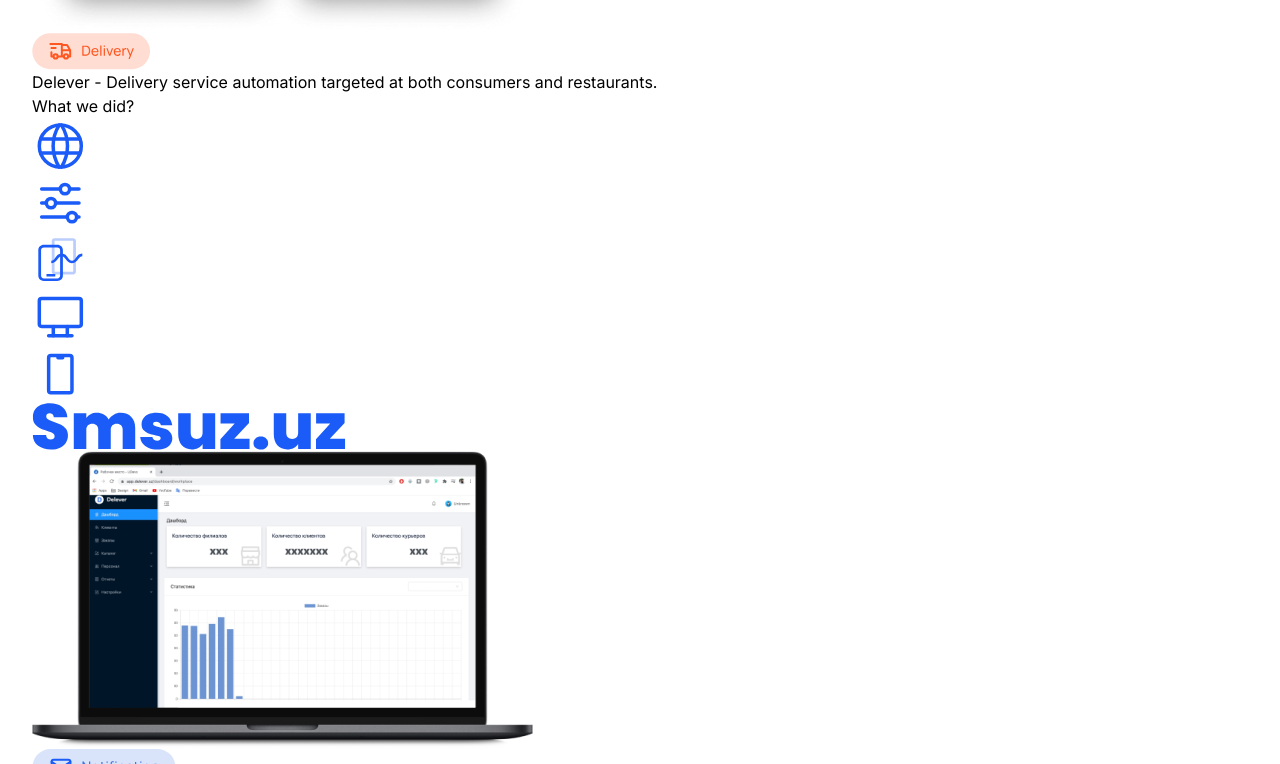
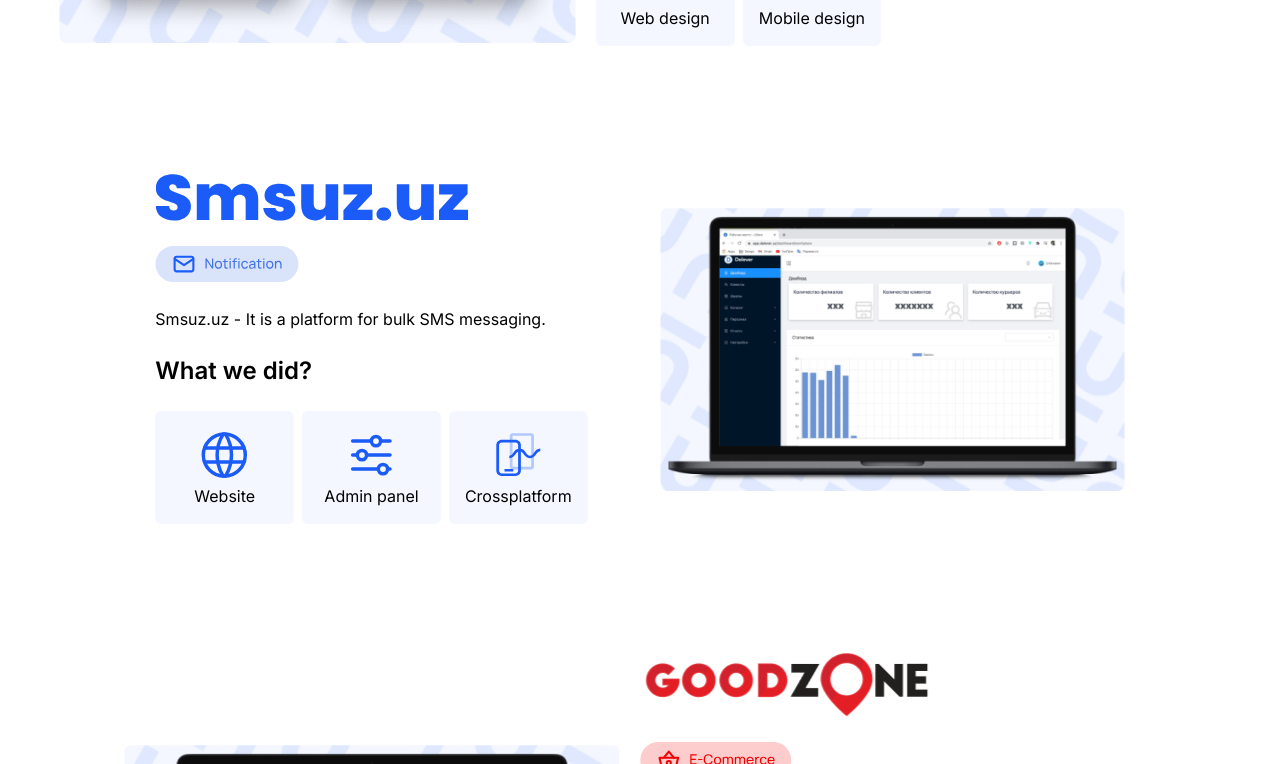
Before and after one commit to 01110011r/udevsio, a Next.js app: page / in a window 1280 px wide. Shown: the part 7156-7920 px from the top of the page. Built offline with nearby package versions, Linux system fonts and the light colour scheme.

Commit message:
portfolio section optemized, completed

```diff
--- a/src/components/sections/Portfolio.tsx
+++ b/src/components/sections/Portfolio.tsx
@@ -11,58 +11,89 @@
           title: portfolio.deleverTitle,
           overlay: portfolio.deleveryOverlay,
           text: "Delever - Delivery service automation targeted at both consumers and restaurants.",
-          weDid: [portfolio.webSite, portfolio.adminPanel, portfolio.crossPlatform, portfolio.webDesign, portfolio.mobileDesign],
+          weDid: [
+            {svg:portfolio.webSite, name: 'Website'},
+            {svg:portfolio.adminPanel, name: 'Admin panel'},
+            {svg:portfolio.crossPlatform, name: 'Crossplatform'},
+            {svg:portfolio.webDesign, name: 'Web design'},
+            {svg:portfolio.mobileDesign, name: 'Mobile design'}
+          ],
           img: {left: true, img: portfolio.mobile, bg: portfolio.bgPattern}
         },
         {
           title: portfolio.smsuzTitle,
           overlay: portfolio.smsuzOverlay,
           text: "Smsuz.uz - It is a platform for bulk SMS messaging.",
-          weDid: [portfolio.webSite, portfolio.adminPanel, portfolio.crossPlatform ],
+          weDid:  [
+            {svg:portfolio.webSite, name: 'Website'},
+            {svg:portfolio.adminPanel, name: 'Admin panel'},
+            {svg:portfolio.crossPlatform, name: 'Crossplatform'}
+          ],
           img: {left: false, img: portfolio.desktop, bg: portfolio.bgPattern}
         },
         {
           title: portfolio.goodzoneTitle,
           overlay: portfolio.goodzoneOverlay,
           text: "Goodzone - Internet shop of household appliances in Uzbekistan.",
-          weDid: [portfolio.webSite, portfolio.adminPanel, portfolio.crossPlatform, portfolio.webDesign, portfolio.mobileDesign],
+          weDid:  [
+            {svg:portfolio.webSite, name: 'Website'},
+            {svg:portfolio.adminPanel, name: 'Admin panel'},
+            {svg:portfolio.crossPlatform, name: 'Crossplatform'},
+            {svg:portfolio.webDesign, name: 'Web design'},
+            {svg:portfolio.mobileDesign, name: 'Mobile design'}
+          ],
           img: {left: true, img: portfolio.desktop, bg: portfolio.bgPattern}
         },
         {
           title: portfolio.imanTitle,
           overlay: portfolio.imanOverlay,
           text: "Iman - It is a mutual financing platform based on the principles of Islamic Finance. Buyers, sellers and investors meet here.",
-          weDid: [portfolio.webSite, portfolio.adminPanel, portfolio.crossPlatform ],
+          weDid:  [
+            {svg:portfolio.webSite, name: 'Website'},
+            {svg:portfolio.adminPanel, name: 'Admin panel'},
+            {svg:portfolio.crossPlatform, name: 'Crossplatform'}
+          ],
           img: {left: false, img: portfolio.mobile, bg: portfolio.bgPattern}
         }
     ]
 
   return (
-    <div className='container w-full'>
+    <div className='container w-full flex flex-col gap-y-32 mt-10'>
         {
           data.map((item) => {
             return (
-              <div>
-                <Image src={item.title} alt='customer logo'/>
-                <div>
-                  <div>
+              <div className={"flex flex-col gap-y-5 items-center"}>
+                <div className={`lg:hidden`}>
+                <Image className={`${item.img.left && 'content-end'}`} src={item.title} alt='customer logo'/>
+                </div>
+                <div className={`flex lg:flex-row flex-col items-center gap-5`}>
+                  <div className={`bg-[url('../../public/bg-pattern.png')] bg-cover p-2 rounded-lg bg-no-repeat ${item.img.left==false && 'lg:order-2 order-1'}`}>
                   <Image src={item.img.img} alt='mobile or desktop'/>
                   </div>
-                  <div>
+                  <div className={`lg:max-w-[50%] w-full flex flex-col gap-6 lg:items-start items-center ${item.img.left==false && 'lg:order-1 order-2'}`}>
+
+                    <div className={`lg:block hidden`}>
+                    <Image className={`${item.img.left && 'content-end'}`} src={item.title} alt='customer logo'/>
+                    </div>
+
                     <Image src={item.overlay} alt='industry type'/>
+
                     <p>{item.text}</p>
-                    <div>
-                      <h2>What we did?</h2>
-                      <div>
+
+
+                      <h2 className='font-semibold md:text-2xl text-xl'>What we did?</h2>
+
+                      <div className='grid sm:grid-cols-3 grid-cols-2 gap-2 w-full]'>
                         {
-                          item.weDid.map((platformLogo) => {
-                            return <div>
-                              <Image src={platformLogo} alt='platform logo'/>
+                          item.weDid.map((platform) => {
+                            return <div className='bg-[#F4F7FF] rounded-md p-4 flex flex-col items-center justify-center'>
+                              <Image src={platform.svg} alt='platform logo'/>
+                              <span>{platform.name}</span>
                             </div>
                           })
                         }
                       </div>
-                    </div>
+
                   </div>
                 </div>
               </div>
```
